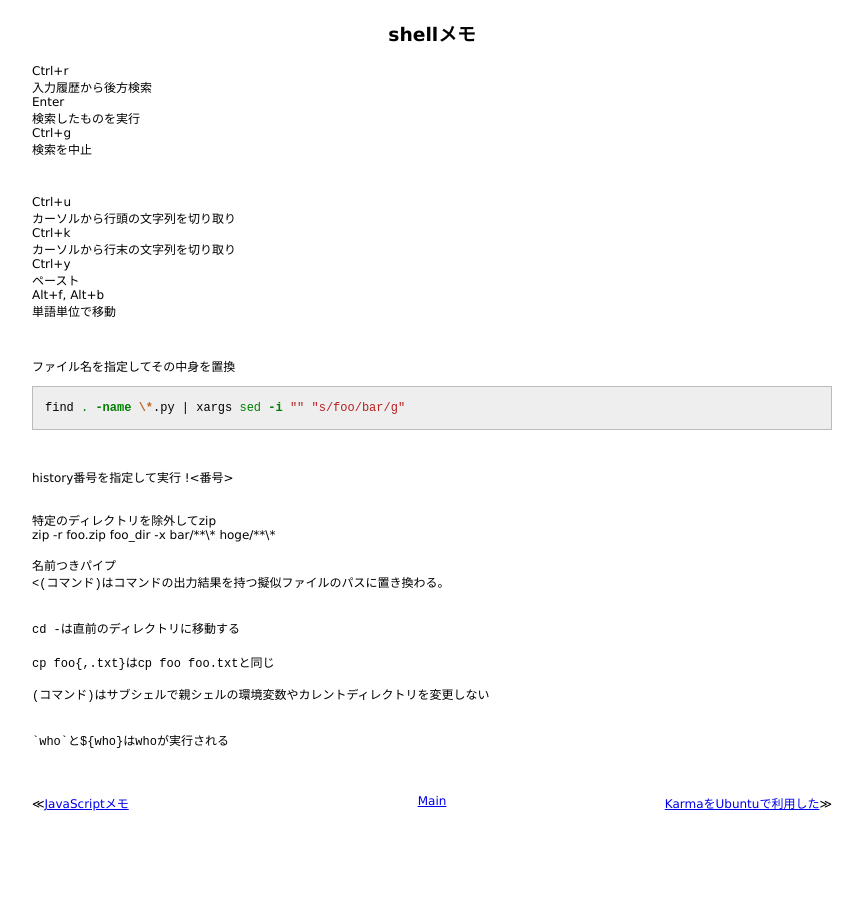
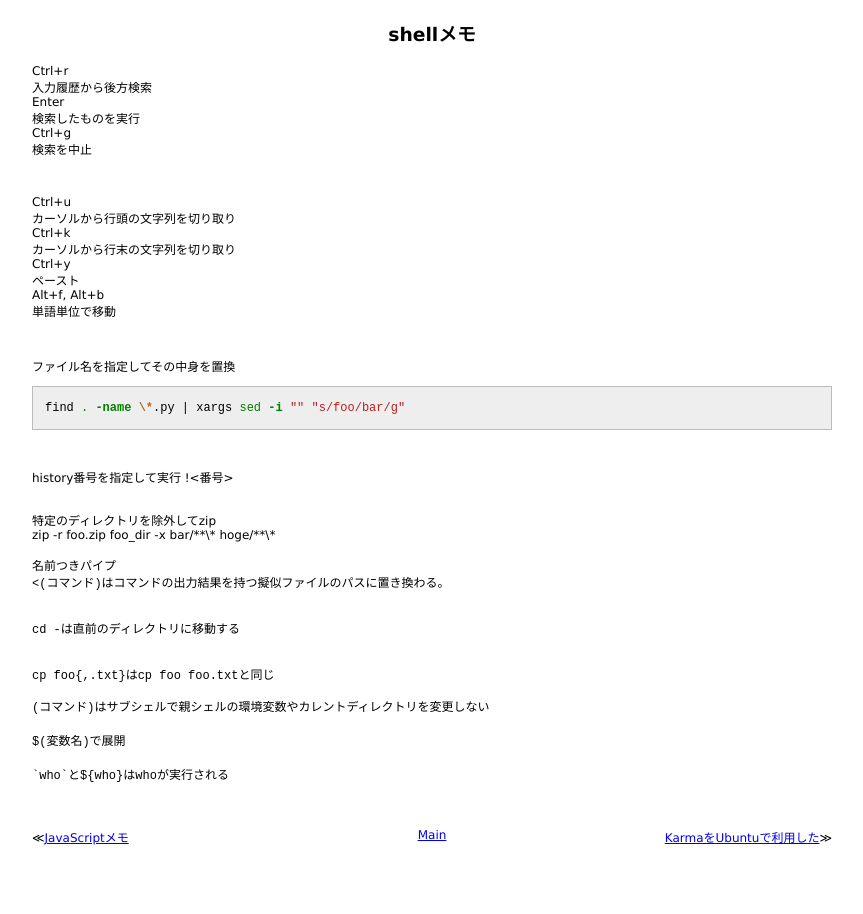
Before and after one commit to 38elements/38elements.github.com, a Jekyll site: the page built from _posts/2014-4-20-shell.md, in a window 1280 px wide. Shown: the whole page, without its empty margins (208-1071 px from the left). Built offline with Jekyll 4.4.1, drawn with Linux system fonts in a browser that asks for light colours; Markdown is read by kramdown in place of the engine named in the settings.

Commit message:
Update 2014-4-20-shell.md

```diff
--- a/_posts/2014-4-20-shell.md
+++ b/_posts/2014-4-20-shell.md
@@ -43,10 +43,13 @@ zip -r foo.zip foo_dir -x bar/\*\*\\\* hoge/\*\*\\\*
 
 `cd -`は直前のディレクトリに移動する
 <br>
+
 `cp foo{,.txt}`は`cp foo foo.txt`と同じ
 <br>
 
 `(コマンド)`はサブシェルで親シェルの環境変数やカレントディレクトリを変更しない
 <br>
-
+`$(変数名)`で展開
+<br>
 `` `who` ``と`${who}`は`who`が実行される
+<br>
```
